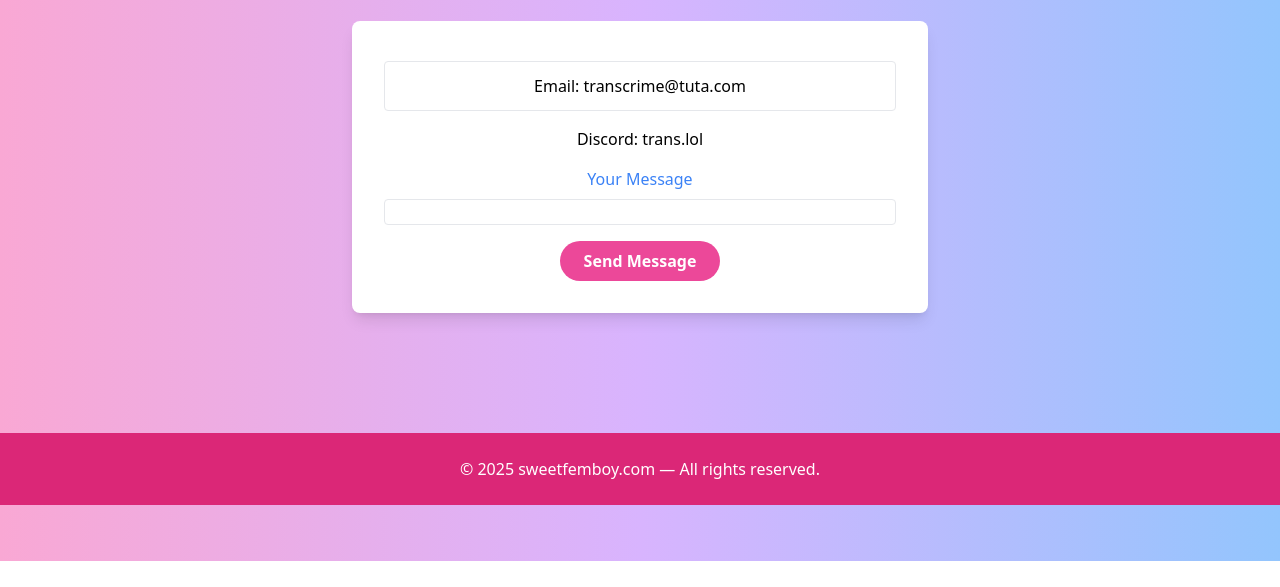
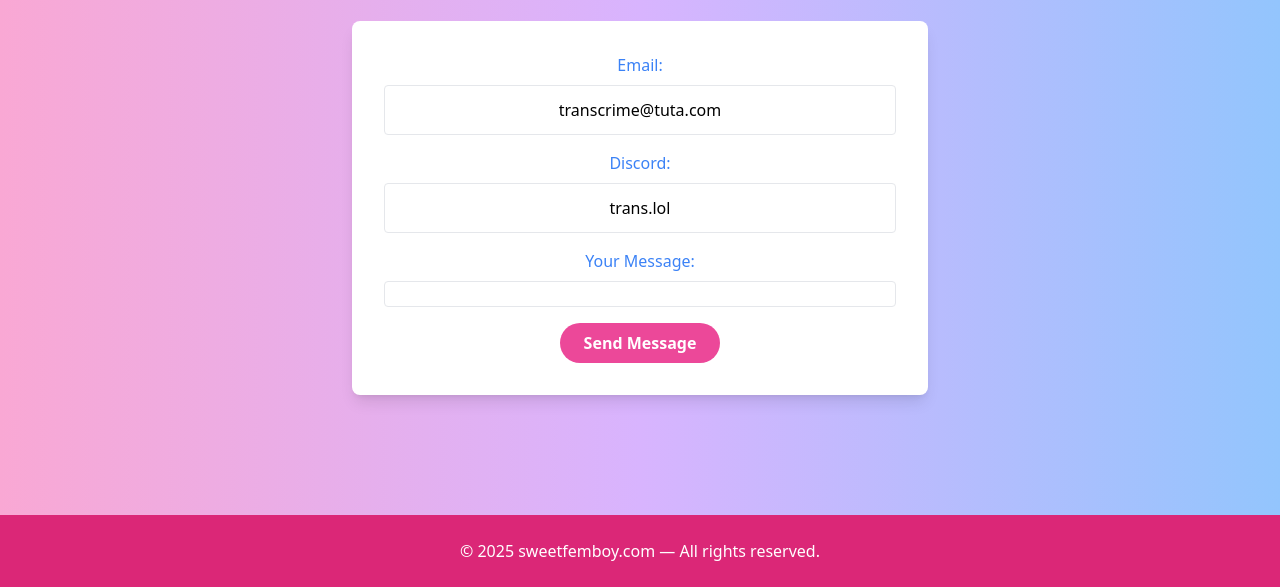
Before and after one commit to transcrimee/sweetfemboy.com, a plain HTML site: page contact.html in a window 1280 px wide. Shown: the part 239-826 px from the top of the page. Before the commit the page ends 800 px from the top, so only its background shows below. Drawn offline with nearby package versions, Linux system fonts and the light colour scheme.

Commit message:
Update contact.html

```diff
--- a/contact.html
+++ b/contact.html
@@ -28,15 +28,19 @@
     <p class="text-lg mb-6">We’d love to hear from you! Whether you have questions or just want to say hi, reach out to us below.</p>
     <form action="#" method="post" class="max-w-xl mx-auto bg-white p-8 rounded-lg shadow-lg">
       <div class="mb-4">
+        <label class="text-blue-500" for="message" class="block text-left">Email:</label>
        <div id="message" name="message" class="w-full p-3 mt-2 border rounded" >
-         <p style="color: black;">Email: transcrime@tuta.com</p>
+         <p style="color: black;">transcrime@tuta.com</p>
        </div>
       </div>
       <div class="mb-4">
-        <p style="color: black;">Discord: trans.lol</p>
+        <label class="text-blue-500" for="message" class="block text-left">Discord:</label>
+        <div id="message" name="message" class="w-full p-3 mt-2 border rounded">
+        <p style="color: black;">trans.lol</p>
+        </div>
       </div>
       <div class="mb-4">
-        <label class="text-blue-500" for="message" class="block text-left">Your Message</label>
+        <label class="text-blue-500" for="message" class="block text-left">Your Message:</label>
         <div id="message" name="message" class="w-full p-3 mt-2 border rounded" ></div>
       </div>
       <button type="submit" class="bg-pink-500 text-white px-6 py-2 rounded-full font-bold hover:bg-pink-600 transition">Send Message</button>
```
